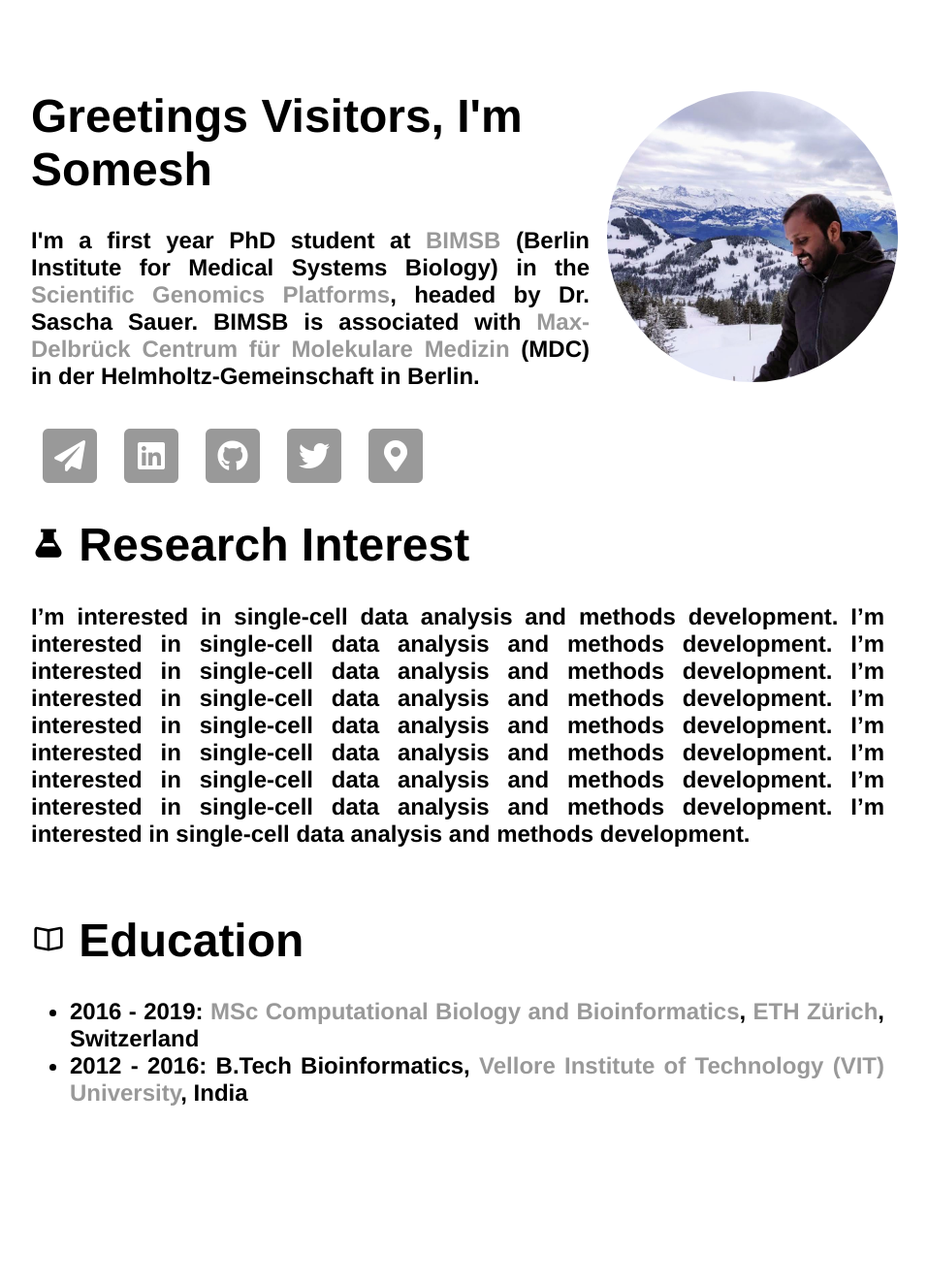
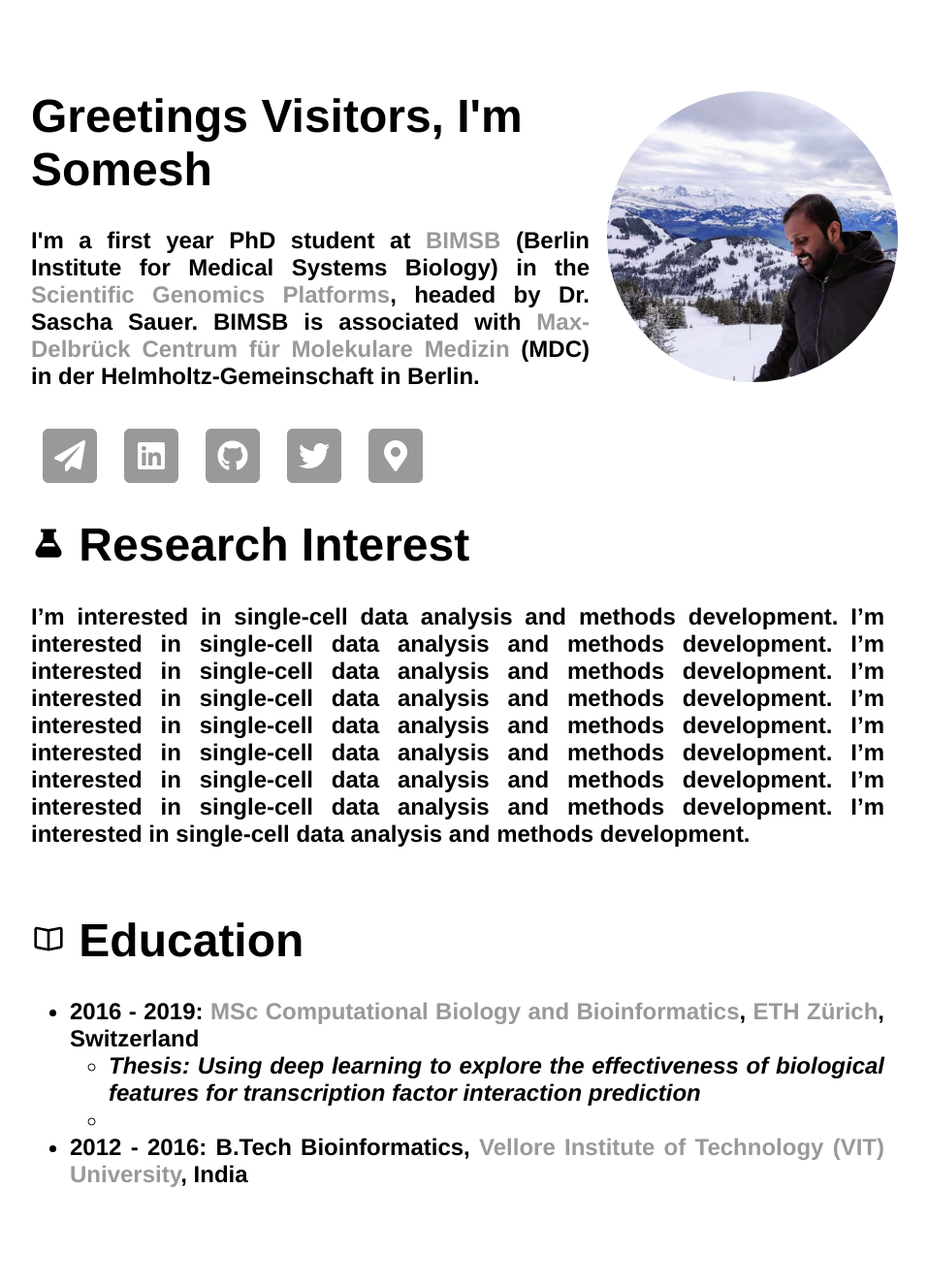
Before and after one commit to saisomesh2594/saisomesh2594.github.io, a Jekyll site: the page built from index.html, in a window 1280 px wide. Shown: the whole page at 97% size, without its empty margins (160-1117 px from the left). Built offline with Jekyll 4.4.1, drawn with Linux system fonts in a browser that asks for light colours; before the commit the page ends 1241 px from its top, so only the background shows below that.

Commit message:
Update index.html

```diff
--- a/index.html
+++ b/index.html
@@ -82,6 +82,11 @@ title: Somesh Sai, Just Another Bioinformatician
 			<article><h2>
 				<ul style="list-style-type:disc;">
   				<li>2016 - 2019: <a href="https://cbb.ethz.ch/">MSc Computational Biology and Bioinformatics</a>, <a href="https://ethz.ch/en.html">ETH Zürich</a>, Switzerland</li>
+					<ul>
+						<li><i>Thesis: Using deep learning to explore the effectiveness of biological features
+for transcription factor interaction prediction</i></li>
+						<li></li>
+					</ul>
   				<li>2012 - 2016: B.Tech Bioinformatics, <a href="https://vit.ac.in/">Vellore Institute of Technology (VIT) University</a>, India</li>
 
 				</ul>
```
